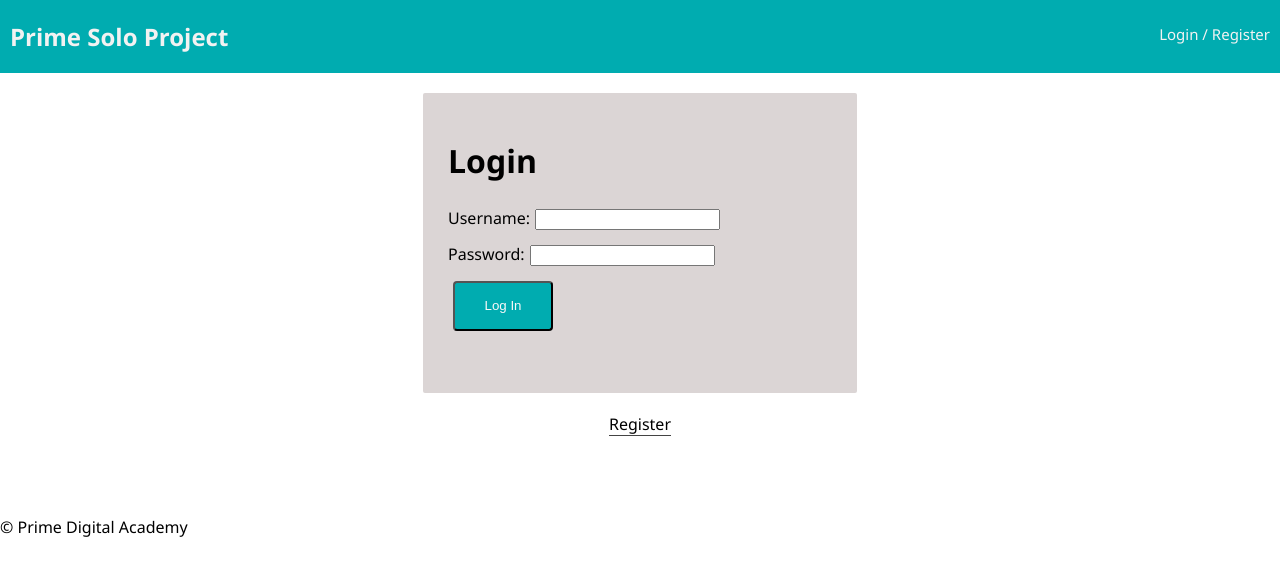
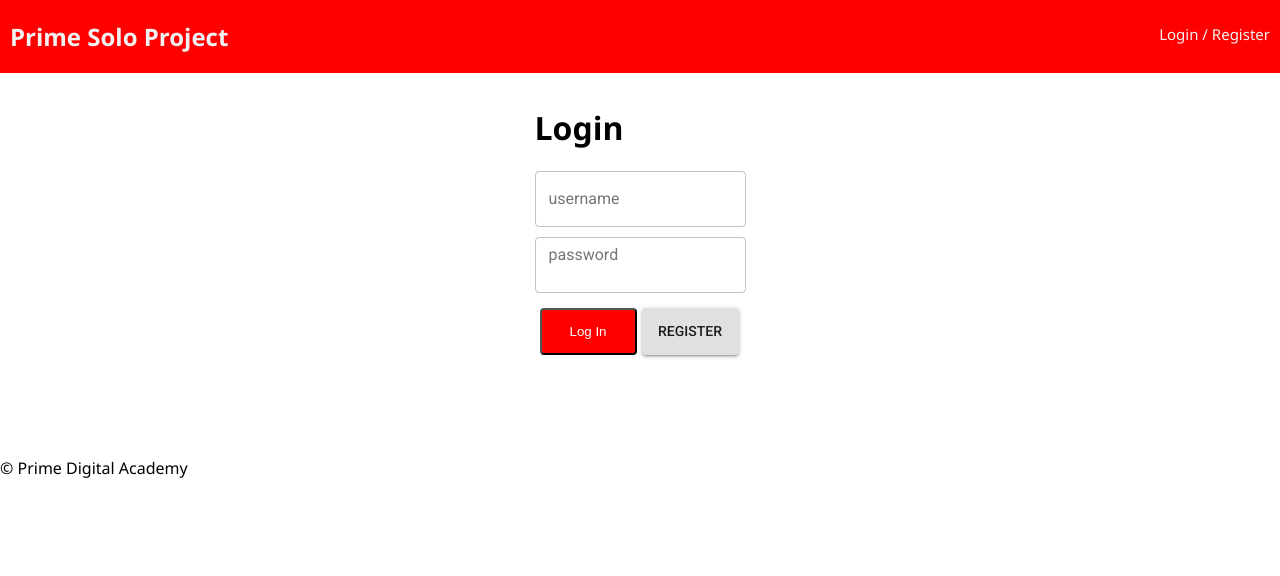
Before and after one commit to Maxwell1126/Daily-Orders-App, a React (Create React App) app: page /#/home in a window 1280 px wide. Shown: the top 576 px of the page. Built offline with nearby package versions, Linux system fonts and the light colour scheme; no server answers.

Commit message:
added material ui to the project and began the styling process.

```diff
--- a/package.json
+++ b/package.json
@@ -4,12 +4,14 @@
   "private": true,
   "proxy": "http://localhost:5000",
   "dependencies": {
+    "@material-ui/core": "^3.9.2",
     "axios": "^0.17.1",
     "bcrypt": "^3.0.2",
     "body-parser": "^1.18.2",
     "cookie-session": "^2.0.0-beta.3",
     "dotenv": "^4.0.0",
     "express": "^4.16.3",
+    "material-design-icons": "^3.0.1",
     "moment": "^2.24.0",
     "passport": "^0.4.0",
     "passport-local": "^1.0.0",
@@ -22,7 +24,8 @@
     "react-scripts": "^2.0.3",
     "redux": "^3.7.2",
     "redux-logger": "^3.0.6",
-    "redux-saga": "^0.16.0"
+    "redux-saga": "^0.16.0",
+    "typeface-roboto": "0.0.54"
   },
   "scripts": {
     "start": "node server/server.js",
--- a/src/components/App/App.css
+++ b/src/components/App/App.css
@@ -4,18 +4,17 @@ body {
 }
 
 .alert {
-    background-color: #ff4545;
+    background-color: red;
     margin: 50px;
 }
 
-form {
-    background-color: #dbd5d5;
+/* form {
     width: 30%;
     height: 250px;
     margin: 20px auto;
     padding: 25px;
     border-radius: 2px;
-}
+} */
 
 input {
     margin: 5px;
@@ -23,17 +22,17 @@ input {
 }
 
 .log-in, .log-out, .register {
-  background-color: #00acb0;
+  background-color: red;
   border-radius: 4px;
-  color: #f8f8f8;
-  min-height: 50px;
-  min-width: 100px;
+  color: white;
+  min-height: 47px;
+  min-width: 97px;
   outline:0;
   cursor: pointer;
 }
 
 .log-in:hover, .log-out:hover, .register:hover {
-  background-color: #008183;
+  background-color: red;
 }
 
 /* This line makes the "Register" and "Login" buttons look like links */
--- a/src/components/App/App.js
+++ b/src/components/App/App.js
@@ -17,7 +17,7 @@ import AboutPage from '../AboutPage/AboutPage';
 import UserPage from '../UserPage/UserPage';
 import InfoPage from '../InfoPage/InfoPage';
 
-
+import 'typeface-roboto';
 import './App.css';
 import UpdateOrders from '../UpdateOrders/UpdateOrders';
 import OrderSheet from '../OrderSheet/OrderSheet';
--- a/src/components/History/History.js
+++ b/src/components/History/History.js
@@ -1,6 +1,5 @@
 import React, { Component } from 'react';
 import { connect } from 'react-redux';
-import LogOutButton from '../LogOutButton/LogOutButton';
 import axios from 'axios';
 let orderHeader;
 let dateHeader;
@@ -125,7 +124,6 @@ constructor(){
                     return<div>{product.product_name} {product.quantity}</div>
                 })}</div>
                 <br></br>
-                <LogOutButton className="log-in" />
             </div>
         )
     }
--- a/src/components/LoginPage/LoginPage.js
+++ b/src/components/LoginPage/LoginPage.js
@@ -1,5 +1,10 @@
 import React, { Component } from 'react';
 import { connect } from 'react-redux';
+import TextField from '@material-ui/core/TextField';
+import { withStyles } from '@material-ui/core/styles';
+import Grid from '@material-ui/core/Grid';
+import Paper from '@material-ui/core/Paper';
+import Button from '@material-ui/core/Button';
 
 class LoginPage extends Component {
   state = {
@@ -32,6 +37,9 @@ class LoginPage extends Component {
   render() {
     return (
       <div>
+        <Grid container spacing={24} style={{ padding: 24 }}
+        direction="column"
+        alignItems="center">
         {this.props.errors.loginMessage && (
           <h2
             className="alert"
@@ -44,10 +52,11 @@ class LoginPage extends Component {
           <h1>Login</h1>
           <div>
             <label htmlFor="username">
-              Username:
-              <input
+              <TextField item xs={12} xl={12}
+                variant="outlined"
+              id="outlined-name"
                 type="text"
-                name="username"
+                label="username"
                 value={this.state.username}
                 onChange={this.handleInputChangeFor('username')}
               />
@@ -55,33 +64,43 @@ class LoginPage extends Component {
           </div>
           <div>
             <label htmlFor="password">
-              Password:
-              <input
-                type="password"
-                name="password"
+              <TextField
+                  style={{ paddingTop: 10, paddingBottom:  10 }}
+                variant="outlined"
+                  type="password"
+                  label="password"
                 value={this.state.password}
                 onChange={this.handleInputChangeFor('password')}
               />
             </label>
           </div>
-          <div>
+          <div >
+            <Grid item direction="row"
+            alignItems="center">
+
             <input
               className="log-in"
               type="submit"
               name="submit"
               value="Log In"
             />
+
+                <Button
+                variant="contained"
+                style={{height:47, width:97}}
+                  type="button"
+                  className="link-button"
+                  onClick={() => { this.props.dispatch({ type: 'SET_TO_REGISTER_MODE' }) }}
+                >
+                  Register
+          </Button>
+
+              </Grid>
           </div>
         </form>
-        <center>
-          <button
-            type="button"
-            className="link-button"
-            onClick={() => {this.props.dispatch({type: 'SET_TO_REGISTER_MODE'})}}
-          >
-            Register
-          </button>
-        </center>
+
+
+        </Grid>
       </div>
     );
   }
--- a/src/components/Nav/Nav.css
+++ b/src/components/Nav/Nav.css
@@ -8,13 +8,13 @@
 
 .nav {
   overflow: hidden;
-  background-color: #00acb0;
+  background-color: red;
 }
 
 .nav-link {
   float: left;
   color: #f2f2f2;
-  background-color: #00acb0;
+  background-color: red;
   text-align: center;
   padding: 24px 10px;
   text-decoration: none;
@@ -28,7 +28,7 @@
 }
 
 .nav-link:hover {
-  background-color: #008183;
+  background-color: red;
 }
 
 .nav-right {
--- a/src/components/Nav/Nav.js
+++ b/src/components/Nav/Nav.js
@@ -20,7 +20,9 @@ const Nav = (props) => (
       {props.user.id && (
         <>
           <Link className="nav-link" to="/history">
-            History
+            <i class="material-icons">
+              <svg xmlns="http://www.w3.org/2000/svg" width="24" height="24" viewBox="0 0 24 24"><path fill="none" d="M0 0h24v24H0V0z" /><path d="M20 3h-1V1h-2v2H7V1H5v2H4c-1.1 0-2 .9-2 2v16c0 1.1.9 2 2 2h16c1.1 0 2-.9 2-2V5c0-1.1-.9-2-2-2zm0 2v3H4V5h16zM4 21V10h16v11H4z" /><path opacity=".3" d="M4 5.01h16V8H4z" /></svg>
+            </i>
           </Link>
 
 
--- a/src/components/UpdateOrders/UpdateOrders.js
+++ b/src/components/UpdateOrders/UpdateOrders.js
@@ -180,7 +180,6 @@ class UpdateOrders extends Component {
                 })}</ul>
                 {addProductContent}
                 <br></br>
-                <LogOutButton className="log-in" />
             </div>
         )
     }
--- a/src/components/UserPage/UserPage.js
+++ b/src/components/UserPage/UserPage.js
@@ -1,8 +1,11 @@
 import React , {Component} from 'react';
 import { connect } from 'react-redux';
-import LogOutButton from '../LogOutButton/LogOutButton';
 import UserPageOrders from './UserPageOrders';
 import ManagerPageOrders from './ManagerPageOrders';
+import Grid from '@material-ui/core/Grid';
+
+const moment = require('moment');
+const currentDate = moment().format('L')
 class UserPage extends Component {
 
 // this could also be written with destructuring parameters as:
@@ -14,26 +17,21 @@ render(){
   let userPageContent;
   if (this.props.user.manager===false){
     userPageContent =
-    <div>
-      <p>Your Orders:</p>
       <UserPageOrders history={this.props.history} />
-    </div>
   }else{
     userPageContent =
-    <div>
       <ManagerPageOrders history={this.props.history} />
-    </div>
   }
   return(
     <div>
-      {/* {JSON.stringify(this.props.user.manager)} */}
-     <h1 id="welcome">
-       Welcome, { this.props.user.username }!
-     </h1>
-     {/* <p>{JSON.stringify(this.props)}</p> */}
+      <Grid container
+          spacing={20}
+          direction="column"
+          alignItems="center">
+     <h1>Welcome, { this.props.user.username }!</h1>
+     <h4>{currentDate}</h4>
      {userPageContent}
-      <br></br>
-     <LogOutButton className="log-in" />
+      </Grid>
    </div>
   )
 }
--- a/src/components/UserPage/UserPageOrders.js
+++ b/src/components/UserPage/UserPageOrders.js
@@ -2,6 +2,12 @@ import React, { Component } from 'react';
 import { connect } from 'react-redux';
 import UserPageOrdersClick from './UserPageOrdersClick';
 import axios from 'axios';
+import Table from '@material-ui/core/Table';
+import TableBody from '@material-ui/core/TableBody';
+import TableCell from '@material-ui/core/TableCell';
+import TableHead from '@material-ui/core/TableHead';
+import TableRow from '@material-ui/core/TableRow';
+import Paper from '@material-ui/core/Paper';
 const moment = require('moment');
 moment().format();
 class UserPageOrders extends Component {
@@ -44,12 +50,17 @@ class UserPageOrders extends Component {
     //
     render() {
         return (
-            <div>
-
-                <ul>{this.state.orders.map((order) => {
+                <Table>
+                <TableHead>
+                    <TableRow>
+                        <TableCell>Order Name</TableCell>
+                        <TableCell>Status</TableCell>
+                    </TableRow>
+                </TableHead>
+                <TableBody>{this.state.orders.map((order) => {
         return (<UserPageOrdersClick key={order.id}order={order} history={this.props.history} getOrders={this.getOrders}/>)
-      })}</ul>
-            </div>
+                })}</TableBody>
+                </Table>
         )
     }
 }
--- a/src/components/UserPage/UserPageOrdersClick.js
+++ b/src/components/UserPage/UserPageOrdersClick.js
@@ -1,6 +1,8 @@
 import React, { Component } from 'react';
 import { connect } from 'react-redux';
 import axios from 'axios';
+import TableRow from '@material-ui/core/TableRow';
+import TableCell from '@material-ui/core/TableCell';
 const moment = require('moment');
 
 class UserPageOrders extends Component {
@@ -49,11 +51,11 @@ this.state={
                             {this.props.order.order_name}
                             {this.props.order.username}</li>
         }else{
-            orderContent = <li onClick={this.toOrderSheet}>
+            orderContent = <TableRow onClick={this.toOrderSheet}>
                 {/* {JSON.stringify(this.props)} */}
                 {/* {JSON.stringify(this.props.order)} */}
-                            {this.props.order.order_name}
-                            {statusName}</li>
+                <TableCell>{this.props.order.order_name}</TableCell>
+                <TableCell>{statusName}</TableCell></TableRow>
         }
         return (orderContent)
     }
```
Also changed, not shown: src/components/OrderSheet/OrderSheet.js (+15 -31 lines), public/outline-calendar_today-24px.svg (added).
